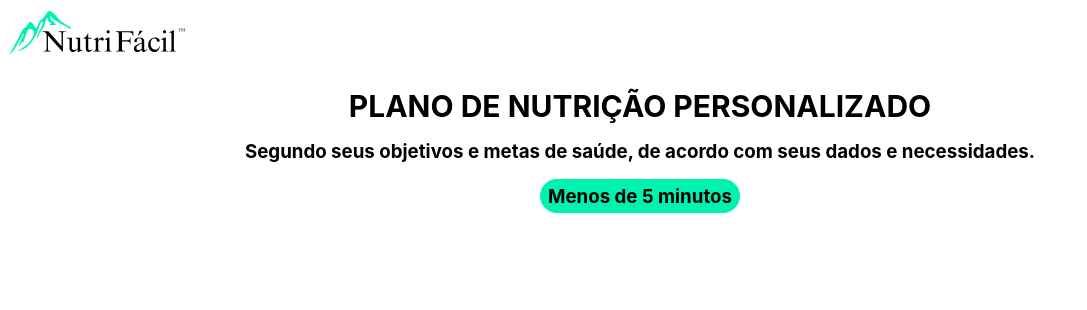
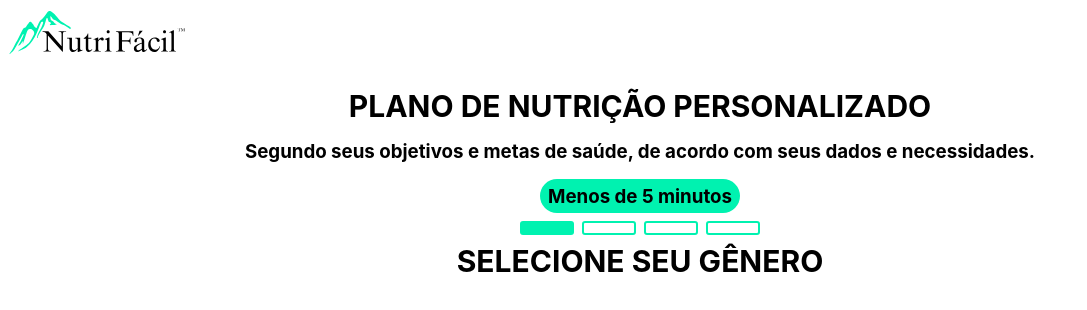
Before and after one commit to HUB-NutriFacil/nutrifacil-front, a React (Vite) app: page / in a window 1280 px wide. Shown: the top 310 px of the page, without its empty margins (0-1087 px from the left). Built offline with nearby package versions, Linux system fonts and the light colour scheme.

Commit message:
chore: abstraindo steps, criando GenderStep, criando lógica para mostrar o progressStep em diferentes lugares dentro das paginas

```diff
--- /dev/null
+++ b/src/components/commons/ProgressBar.jsx
@@ -0,0 +1,43 @@
+import React from 'react';
+import styles from './ProgressBar.module.css';
+
+/**
+ * Componente de barra de progresso segmentada e reutilizável.
+ * @param {object} props
+ * @param {number} props.currentStep - O passo atual do processo (baseado em zero, ex: 0, 1, 2...).
+ * @param {number} props.totalActiveSteps - O número total de passos que a barra representa (ex: para ir de 0 a 8, são 9 passos).
+ * @param {number} props.segments - O número de segmentos visuais a serem exibidos (ex: 4).
+ */
+const ProgressBar = ({ currentStep, totalActiveSteps, segments }) => {
+  // Calcula quantos segmentos devem estar ativos.
+  // Usamos Math.ceil para que o primeiro segmento já fique ativo no step 0.
+  const numberOfActiveSegments = Math.ceil(
+    ((currentStep + 1) / totalActiveSteps) * segments
+  );
+
+  // Cria um array com o número de segmentos desejado para renderizá-los
+  const segmentArray = Array.from({ length: segments });
+
+  return (
+    <div
+      className={styles.progressBarContainer}
+      role="progressbar"
+      aria-valuenow={currentStep + 1}
+      aria-valuemin="1"
+      aria-valuemax={totalActiveSteps}
+    >
+      {segmentArray.map((_, index) => (
+        <div
+          key={index}
+          className={
+            index < numberOfActiveSegments
+              ? styles.activeSegment
+              : styles.segment
+          }
+        />
+      ))}
+    </div>
+  );
+};
+
+export default ProgressBar
--- /dev/null
+++ b/src/components/commons/ProgressBar.module.css
@@ -0,0 +1,30 @@
+.progressBarContainer {
+    display: flex;
+    flex-direction: row;
+
+    justify-content: center;
+    gap: 8px;
+
+    width: 100%;
+    height: 14px;
+
+
+}
+
+.segment {
+    background-color: transparent;
+    border-radius: 3px;
+    transition: background-color 0.3s ease-in-out;
+    border: 2px solid var(--cor-primaria);
+    width: 54px;
+
+
+}
+
+.activeSegment {
+    width: 54px;
+    background-color: var(--cor-primaria);
+
+    border-radius: 3px;
+    transition: background-color 0.3s ease-in-out;
+}
--- /dev/null
+++ b/src/features/quiz/components/steps/GenderStep.jsx
@@ -0,0 +1,27 @@
+import styles from "./GenderStep.module.css";
+
+import TitleQuiz from "../common/TitleQuiz";
+import SubtitleQuiz from "../common/SubtitleQuiz";
+import Callout from "../common/Callout";
+import ProgressBar from "../../../../components/commons/ProgressBar";
+
+function GenderStep({ onNext, onBack, progressBarSlot }) {
+  return (
+    <div className={styles.container}>
+      <TitleQuiz>Plano de nutrição personalizado</TitleQuiz>
+
+      <SubtitleQuiz>
+        Segundo seus objetivos e metas de saúde, de acordo com seus dados e
+        necessidades.
+      </SubtitleQuiz>
+
+      <Callout>Menos de 5 minutos</Callout>
+
+       {progressBarSlot}
+    <TitleQuiz>Selecione seu gênero</TitleQuiz>
+
+    </div>
+  );
+}
+
+export default GenderStep;
--- /dev/null
+++ b/src/features/quiz/components/steps/GenderStep.module.css
@@ -0,0 +1,13 @@
+.container{
+    display: flex;
+    flex-direction: column;
+     gap: 8px;
+}
+
+
+.spaceProgress{
+    background-color: aquamarine;
+    width: 100%;
+    height: 14px;
+
+}
--- a/src/pages/QuizPage.jsx
+++ b/src/pages/QuizPage.jsx
@@ -1,18 +1,76 @@
 import { useState } from "react";
 import styles from "./QuizPage.module.css";
 import HeaderQuiz from "../features/quiz/components/HeaderQuiz";
-import TitleQuiz from "../features/quiz/components/common/TitleQuiz";
-import SubtitleQuiz from "../features/quiz/components/common/SubtitleQuiz";
-import Callout from "../features/quiz/components/common/Callout";
+// Mantendo o caminho correto para componentes de UI reutilizáveis
+import ProgressBar from "../components/commons/ProgressBar";
+
+// 1. Importe todos os seus componentes de step
+import GenderStep from "../features/quiz/components/steps/GenderStep";
+// import ObjectiveStep from "../features/quiz/steps/ObjectiveStep"; // Importe os outros quando criá-los
+
+// 2. Crie o "roteiro" do quiz
+const quizSteps = [
+  { Component: GenderStep },
+  // { Component: ObjectiveStep },
+  // Adicione os outros 10 steps aqui na ordem correta
+];
+
+
 function QuizPage() {
   const [currentStep, setCurrentStep] = useState(0);
+
+  // Lógica de controle do ProgressBar
+  const TOTAL_SEGMENTS = 4;
+  const TOTAL_ACTIVE_STEPS = 9; // Representa os steps de 0 a 8
+  const LAST_STEP_WITH_PROGRESS_BAR = 8;
+  const shouldShowProgressBar = currentStep <= LAST_STEP_WITH_PROGRESS_BAR;
+
+  // Funções para navegar
+  const handleNext = () => {
+    if (currentStep < quizSteps.length - 1) {
+      setCurrentStep(prev => prev + 1);
+    }
+  };
+
+  const handleBack = () => {
+    if (currentStep > 0) {
+      setCurrentStep(prev => prev - 1);
+    }
+  };
+
+  // Instância do ProgressBar criada aqui para ser reutilizada
+ const progressBarComponent = shouldShowProgressBar ? (
+    <ProgressBar
+      segments={TOTAL_SEGMENTS}
+      currentStep={currentStep}
+      totalActiveSteps={TOTAL_ACTIVE_STEPS}
+    />
+  ) : null;
+
+  // Pega o componente do step atual dinamicamente
+  const { Component: CurrentStepComponent } = quizSteps[currentStep];
 
   return (
     <div className={styles.container}>
       <HeaderQuiz step={currentStep} />
-      <TitleQuiz>Plano de nutrição personalizado</TitleQuiz>
-      <SubtitleQuiz>Segundo seus objetivos e metas de saúde, de acordo com seus dados e necessidades.</SubtitleQuiz>
-      <Callout>Menos de 5 minutos</Callout>
+
+      {/* NOVO: O ProgressBar padrão só é renderizado aqui para os steps > 0 */}
+      {currentStep > 0 && progressBarComponent}
+
+      <main className={styles.stepContainer}>
+        {/* NOVO: Lógica de renderização que trata o step 0 de forma especial */}
+        {currentStep === 0 ? (
+          // Para o primeiro step, renderiza o GenderStep e passa o ProgressBar como uma "peça de Lego"
+          <GenderStep
+            onNext={handleNext}
+            onBack={handleBack}
+            progressBarSlot={progressBarComponent}
+          />
+        ) : (
+          // Para todos os outros steps, renderiza o componente de forma padrão
+          <CurrentStepComponent onNext={handleNext} onBack={handleBack} />
+        )}
+      </main>
     </div>
   );
 }
```
Also changed, not shown: src/features/quiz/components/common/LargeBotton.jsx (added, +11 -0 lines), src/features/quiz/components/common/LargeBotton.module.jsx (added).
